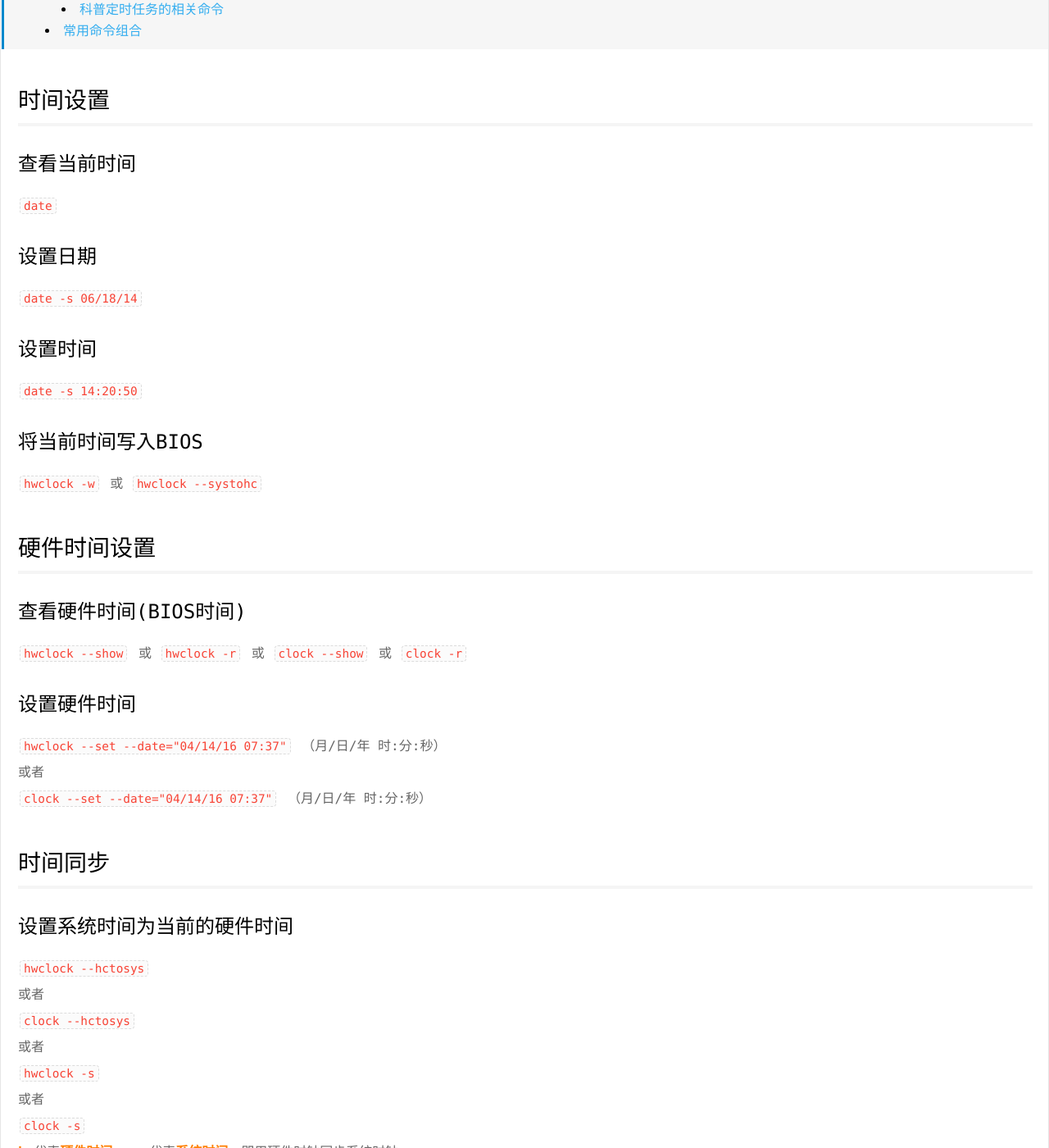
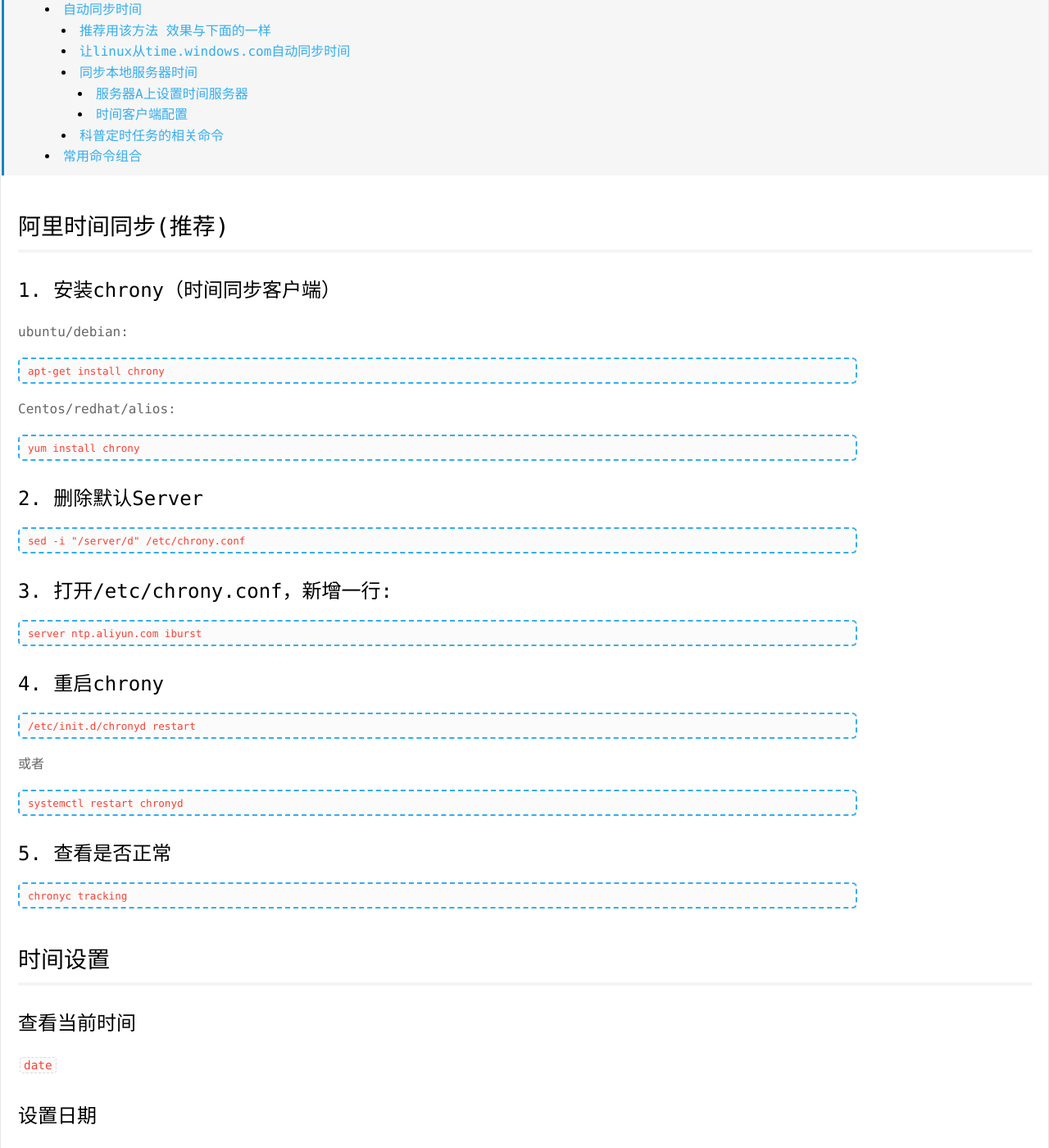
Before and after one commit to psvmc/myblog_jekyll, a Jekyll site: the page built from _posts/2016-04-14-linux-date.md, in a window 1280 px wide and 1400 px high, scrolled down 911 px. Shown: the whole window at 82% size. Built offline with Jekyll 4.4.1, drawn with Linux system fonts in a browser that asks for light colours; comment, search, counter and statistics services are not loaded; some of the changed text lies outside the part shown.

Commit message:
文章更新

````diff
--- a/_posts/2016-04-14-linux-date.md
+++ b/_posts/2016-04-14-linux-date.md
@@ -7,6 +7,55 @@ keywords: linux
 category: linux
 
 ---
+
+
+
+## 阿里时间同步(推荐)
+
+### 1. 安装chrony（时间同步客户端）
+
+ubuntu/debian:
+
+```
+apt-get install chrony
+```
+Centos/redhat/alios:
+
+```
+yum install chrony
+```
+
+### 2. 删除默认Server
+
+```
+sed -i "/server/d" /etc/chrony.conf
+```
+
+### 3. 打开/etc/chrony.conf，新增一行:
+
+```
+server ntp.aliyun.com iburst
+```
+
+### 4. 重启chrony
+
+```
+/etc/init.d/chronyd restart
+```
+
+或者
+
+```
+systemctl restart chronyd
+```
+
+### 5. 查看是否正常
+
+```
+chronyc tracking
+```
+
+
 
 ## 时间设置
 
````
Also changed, not shown: _posts/2018-05-31-email-check.md (added, +113 -0 lines).
